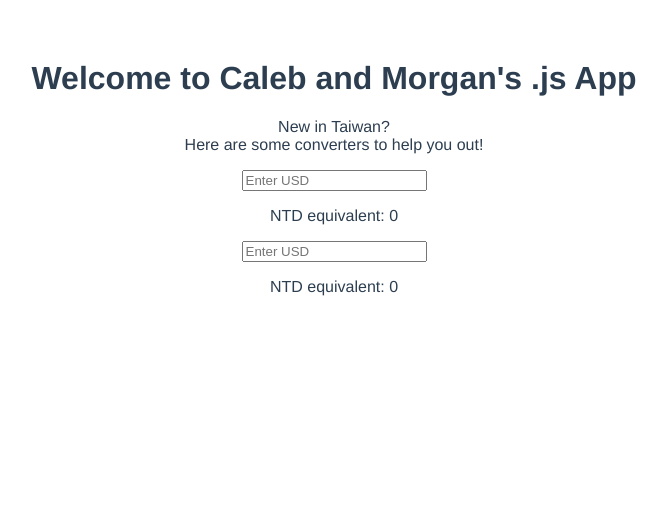
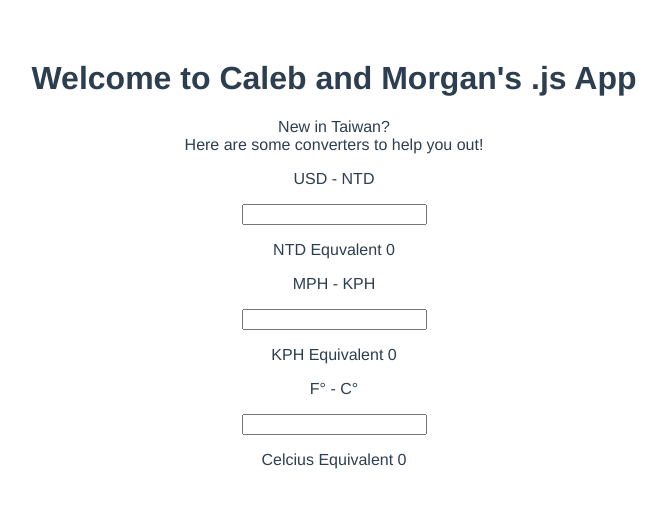
Before and after one commit to komali2/quick-taiwan-conversions, a Vue app: page / in a window 1280 px wide. Shown: the top 508 px of the page, without its empty margins (306-973 px from the left). Built offline with nearby package versions, Linux system fonts and the light colour scheme.

Commit message:
Cleaned up page and added imputs, labels

```diff
--- a/src/App.vue
+++ b/src/App.vue
@@ -1,17 +1,14 @@
 <template>
   <Body msg="Welcome to Caleb and Morgan's .js App" />
-  <Currency />
 </template>
 
 <script>
 import Body from "./components/Body.vue";
-import Currency from "./components/Currency.vue";
 
 export default {
   name: "App",
   components: {
     Body,
-    Currency,
   },
 };
 </script>
--- a/src/components/Body.vue
+++ b/src/components/Body.vue
@@ -6,7 +6,9 @@
     </p>
   </div>
   <div>
-    <Currency />
+    <Currency label="USD - NTD" outputLabel="NTD Equvalent" />
+    <Currency label="MPH - KPH" outputLabel="KPH Equivalent" />
+    <Currency label="F° - C°" outputLabel="Celcius Equivalent" />
   </div>
 </template>
 
@@ -17,6 +19,7 @@ export default {
   name: "Body",
   props: {
     msg: String,
+    label: String,
     convert: Function,
   },
   components: {
--- a/src/components/Currency.vue
+++ b/src/components/Currency.vue
@@ -1,13 +1,18 @@
 <template>
   <div id="converter">
-    <input v-model.number="convert" type="number" placeholder="Enter USD" />
-    <p>NTD equivalent: {{ ntdOutput }}</p>
+    <p>{{ label }}</p>
+    <input v-model.number="convert" type="number" placeholder="" />
+    <p>{{ outputLabel }} {{ ntdOutput }}</p>
   </div>
 </template>
 
 <script>
 export default {
   name: "Currency",
+  props: {
+    label: String,
+    outputLabel: String,
+  },
   data() {
     return {
       convert: "",
```
